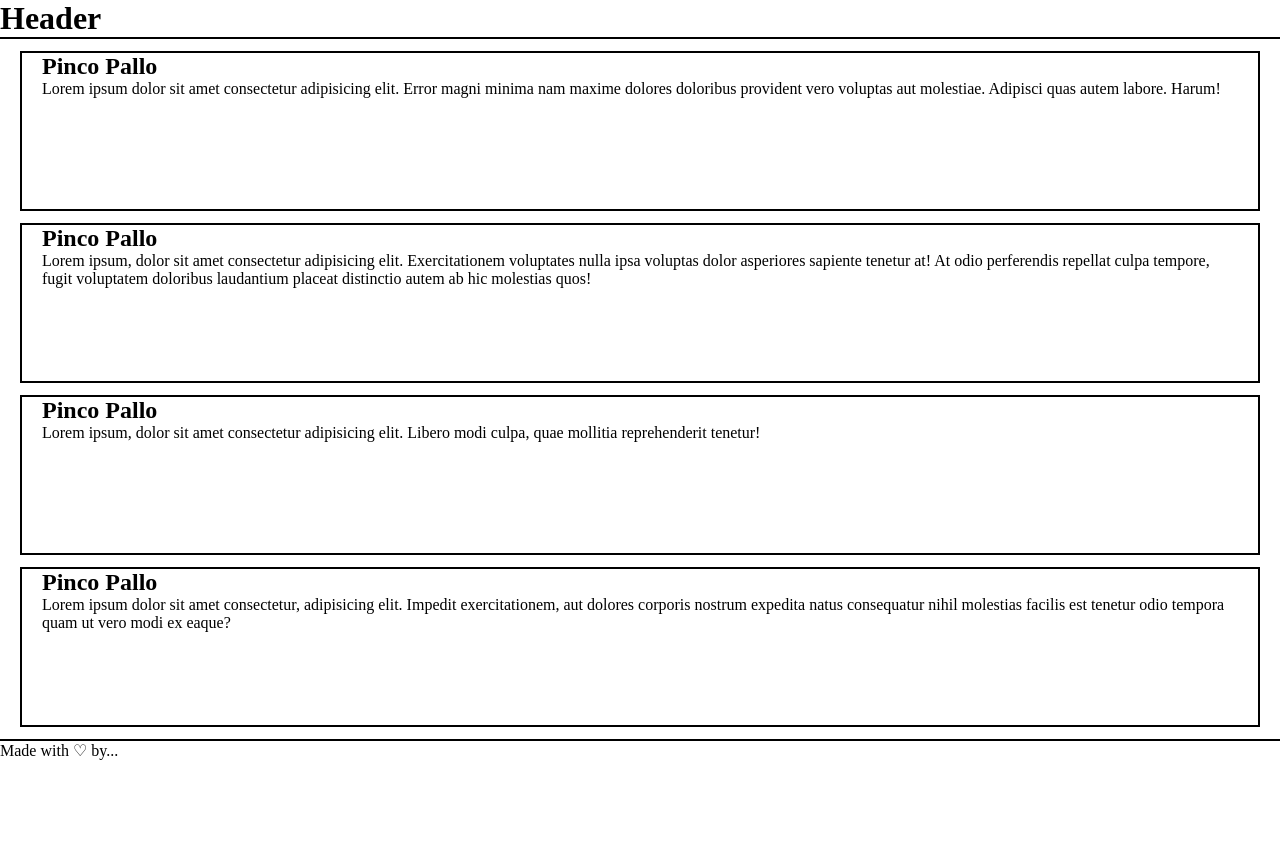
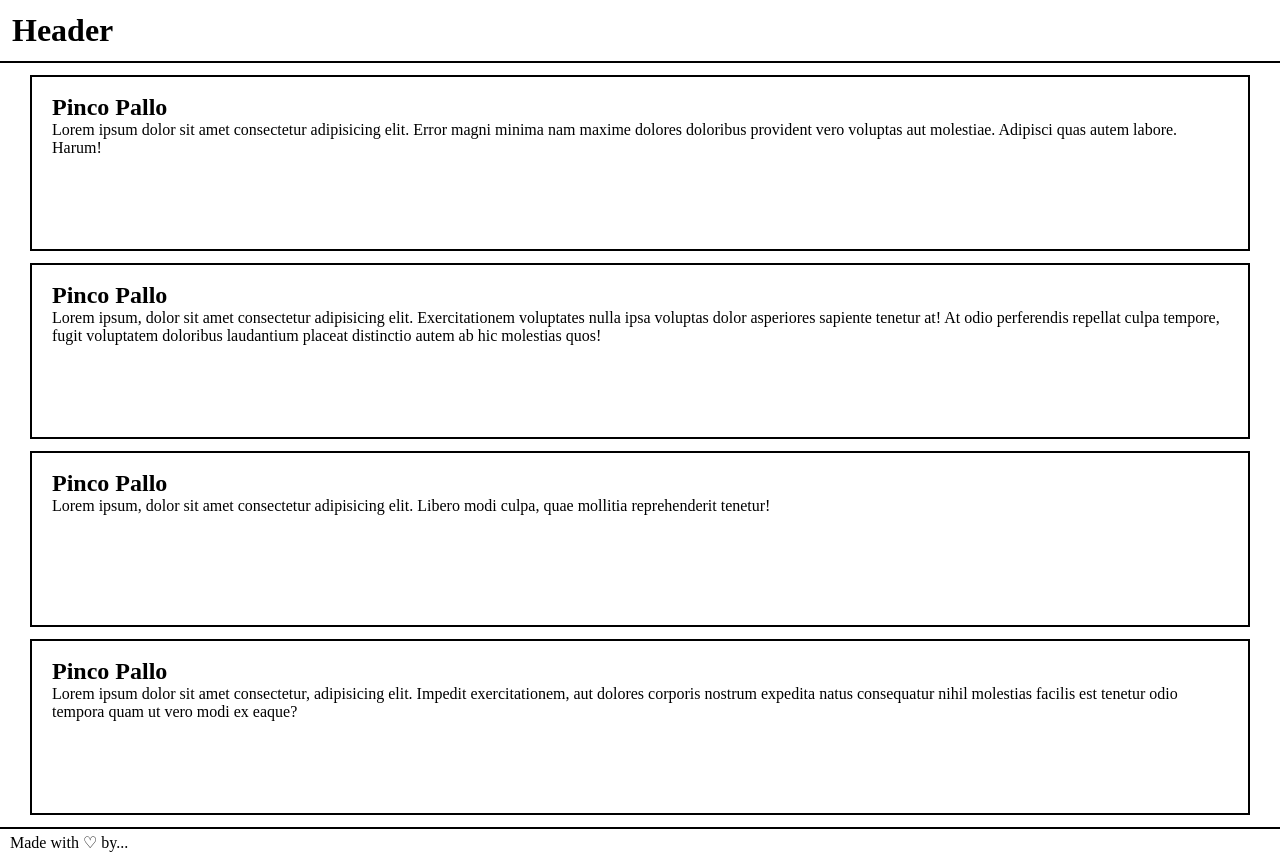
Before and after one commit to elisadepedrini/htmlcss-wireframe, a plain HTML site: page index.html in a window 1280 px wide. Before the commit the page ends 800 px from the top, so only its background shows below. Drawn offline with Linux system fonts and the light colour scheme.

Commit message:
Update padding styles

```diff
--- a/css/style.css
+++ b/css/style.css
@@ -2,6 +2,10 @@
     margin: 0;
     padding: 0;
     box-sizing: border-box;
+}
+
+#site_header {
+    padding: 12px;
 }
 
 #site_main {
@@ -9,9 +13,13 @@
     border-bottom: 2px solid black;
 }
 
+#site_footer {
+    padding: 4px 10px 10px;
+}
+
 .card {
     border: 2px solid black;
-    padding: 0px 20px;
-    margin: 12px 20px;
-    height: 10rem;
+    padding: 17px 20px;
+    margin: 12px 30px;
+    height: 11rem;
 }
```
